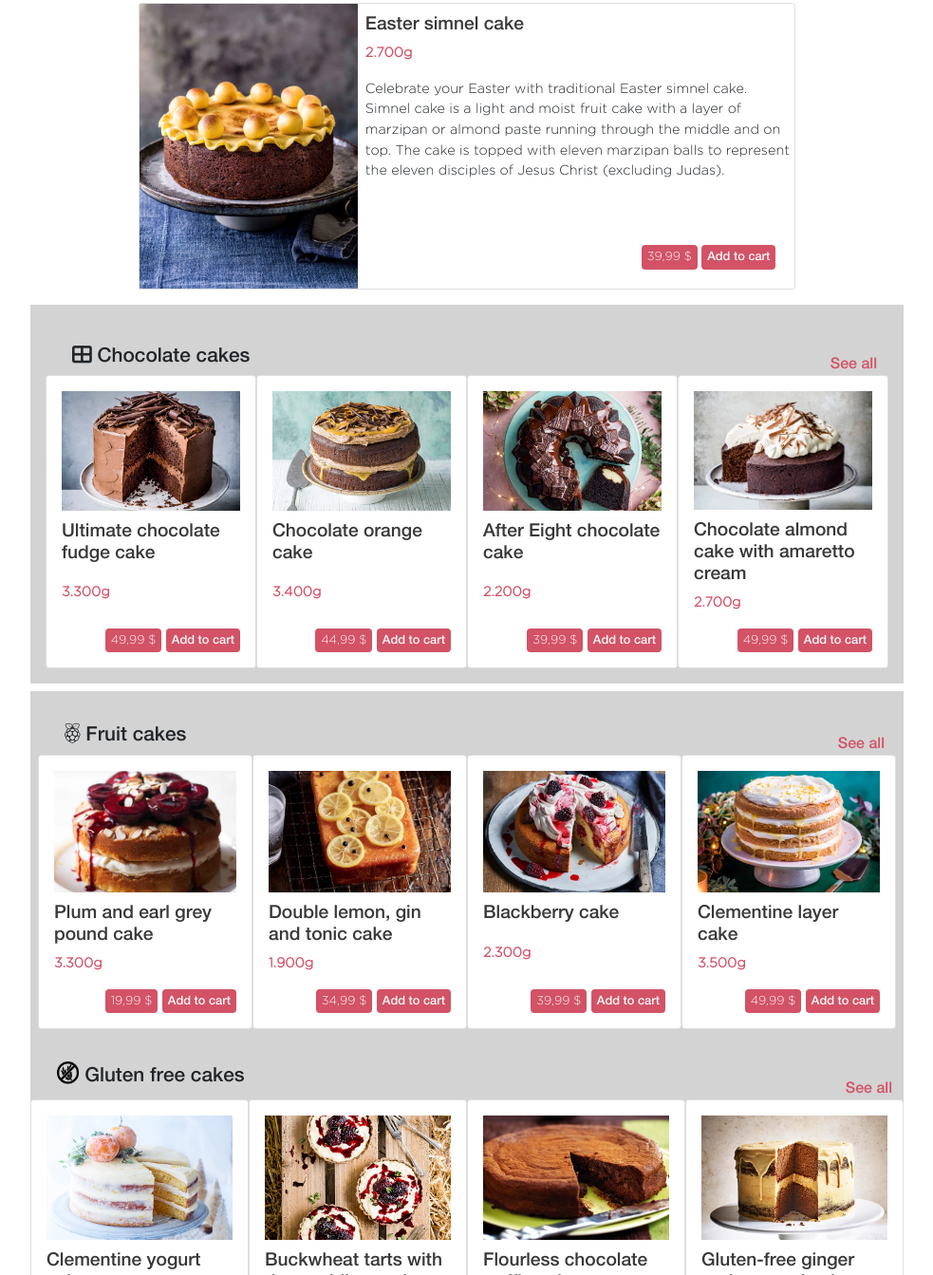
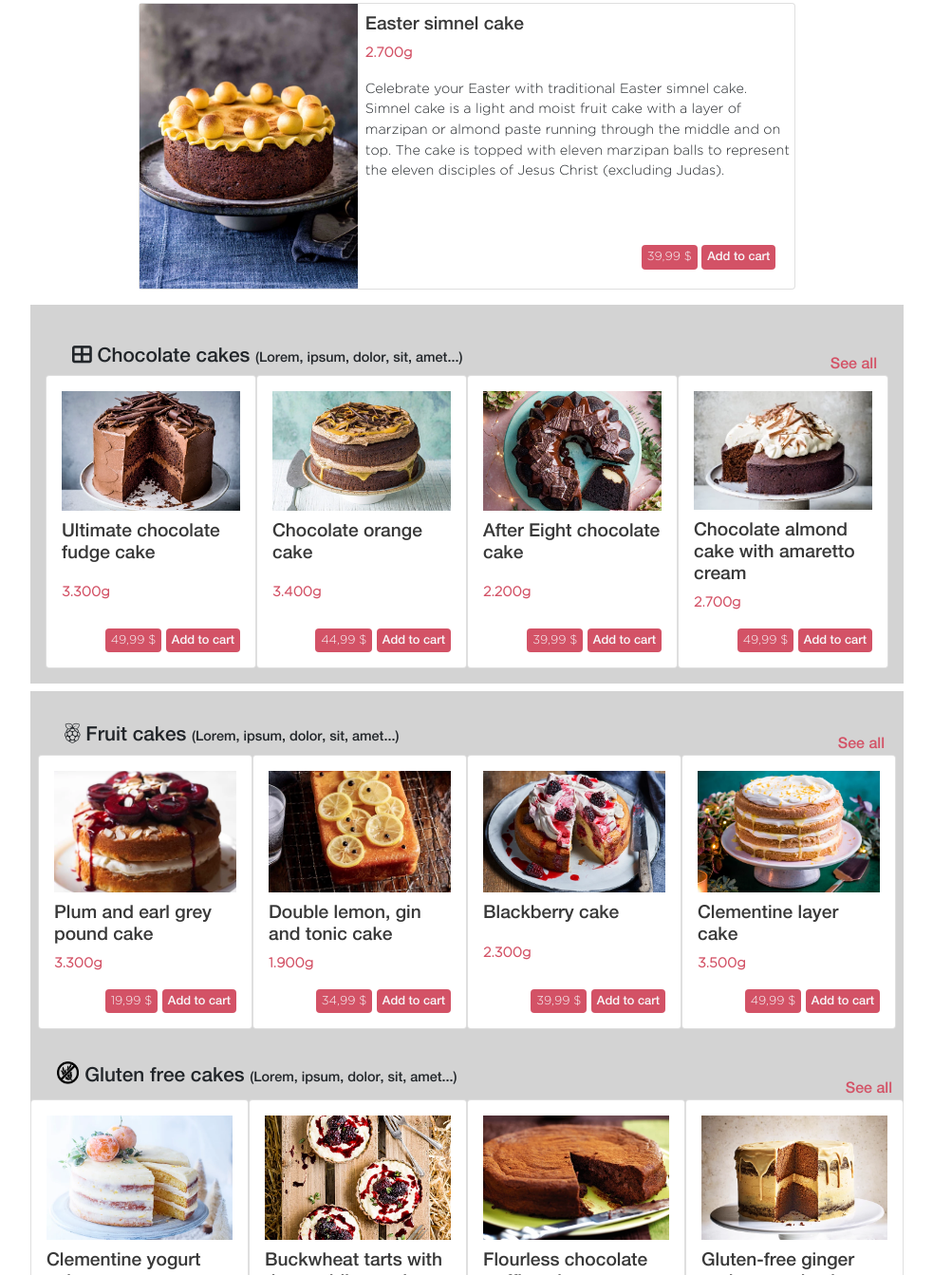
Before and after one commit to AleksandarIvezic/Cake-Factory, a website: page index.html in a window 1280 px wide. Shown: the part 487-1830 px from the top of the page at 95% size, without its empty margins (148-1131 px from the left). Drawn offline with nearby package versions, Linux system fonts and the light colour scheme.

Commit message:
Add category heading span

```diff
--- a/index.html
+++ b/index.html
@@ -101,7 +101,7 @@
       <section class="choko bg-lightGrey  p-3 mb-2 row">
         <div class="category-heading d-flex justify-content-between align-items-end">
           <a href="#">
-            <h3 class="ps-3 pt-3 text-dark text-dark"><i class="fas fa-th-large"></i> Chocolate cakes</h3>
+            <h3 class="ps-3 pt-3 text-dark text-dark"><i class="fas fa-th-large"></i> Chocolate cakes <span>&#40;Lorem, ipsum, dolor, sit, amet...&#41;</span></h3>
           </a>
           <a class="text-red see-all" href="#">See all</a>
         </div>
@@ -178,7 +178,7 @@
       <section class="fruit row bg-lightGrey p-2">
         <div class="category-heading d-flex justify-content-between align-items-end">
           <a href="#">
-            <h3 class="ps-3 pt-3 text-dark"><i class="fab fa-raspberry-pi"></i> Fruit cakes</h3>
+            <h3 class="ps-3 pt-3 text-dark"><i class="fab fa-raspberry-pi"></i> Fruit cakes <span>&#40;Lorem, ipsum, dolor, sit, amet...&#41;</span></h3>
           </a>
           <a class="text-red see-all" href="#">See all</a>
         </div>
@@ -255,7 +255,7 @@
         <div class="category-heading d-flex justify-content-between align-items-end">
           <a href="#">
             <h3 class="ps-3 pt-3 text-dark"><img class="gluten-logo" src="img/gluten-free-icon-dark.png" alt=""> Gluten
-              free cakes</h3>
+              free cakes <span>&#40;Lorem, ipsum, dolor, sit, amet...&#41;</span></h3>
           </a>
           <a class="text-red see-all" href="#">See all</a>
         </div>
--- a/style.css
+++ b/style.css
@@ -109,6 +109,11 @@ h6 {
 
 h3 {
   font-size: 1.3rem;
+}
+
+h3 span {
+  font-size: 0.9rem;
+  display: none;
 }
 
 h4 {
@@ -381,6 +386,10 @@ footer i:hover {
     font-size: 0.9rem;
   }
 
+  h3 span {
+    display: inline;
+  }
+
   /* Header  */
   header {
     min-height: 50vh;
```
